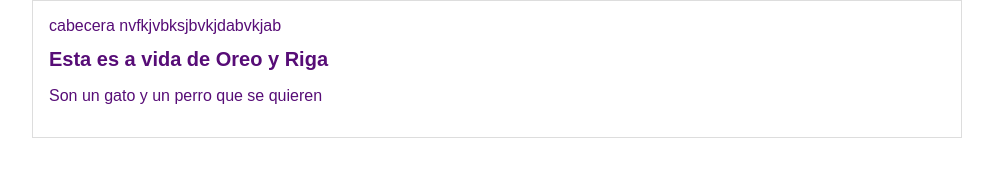
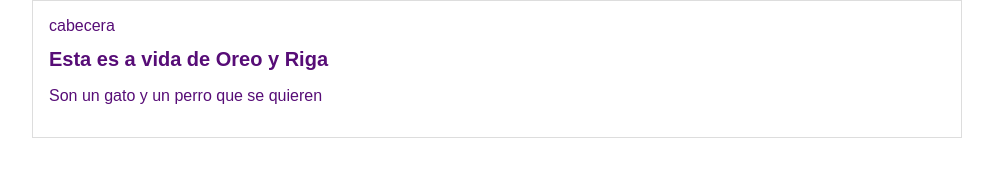
Before and after one commit to michlocurcio/hyperblog, a plain HTML site: page index.html in a window 1280 px wide. Shown: the whole page, without its empty margins (143-1136 px from the left). Drawn offline with Linux system fonts and the light colour scheme.

Commit message:
borrando el desastre que le mostre a jess

```diff
--- a/index.html
+++ b/index.html
@@ -10,7 +10,7 @@
 <body>
     <div id="container">
         <div id="cabecera">
-            cabecera nvfkjvbksjbvkjdabvkjab
+            cabecera
         </div>
         <div id="post">
             <h1>Esta es a vida de Oreo y Riga</h1>
```
